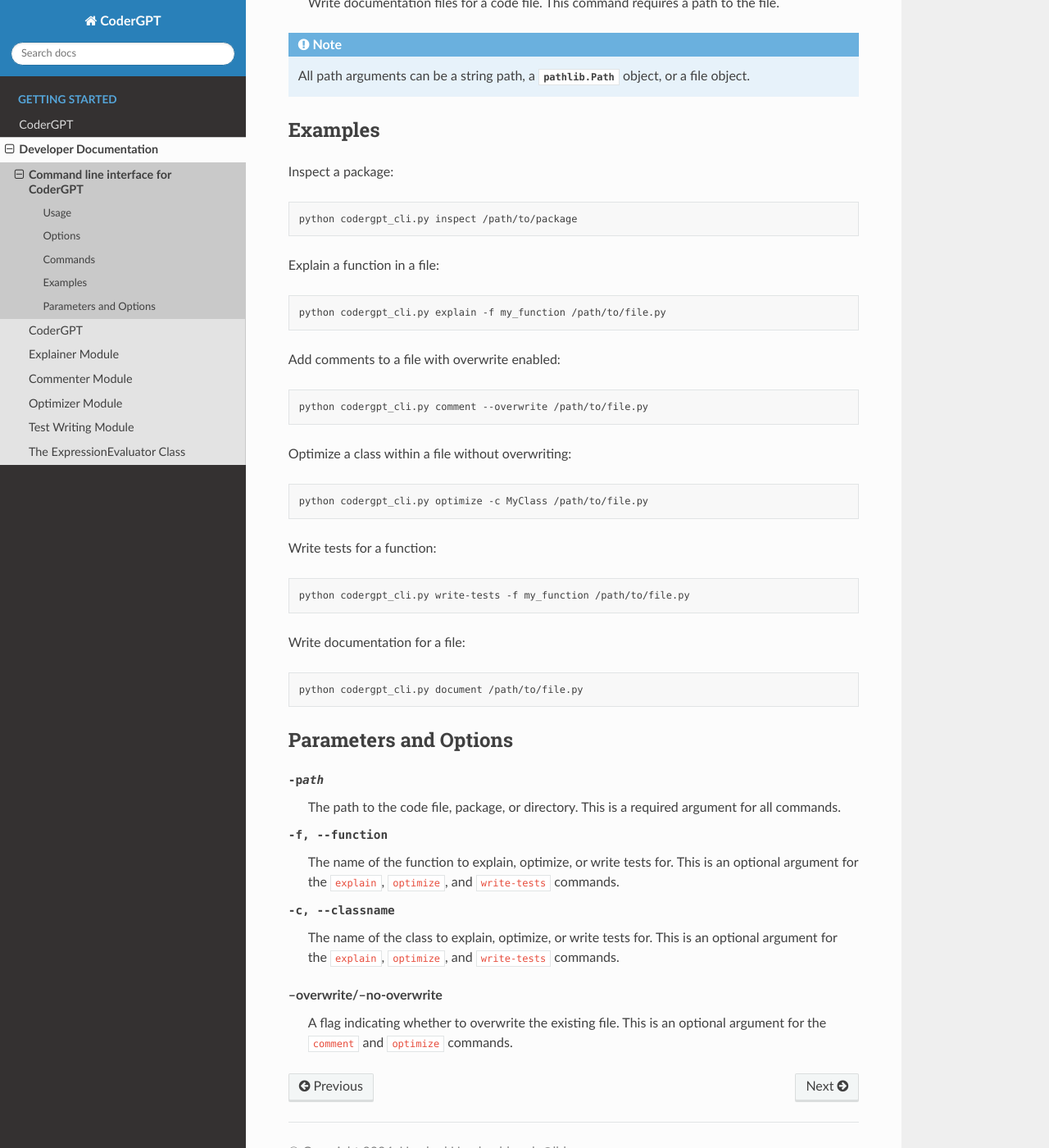
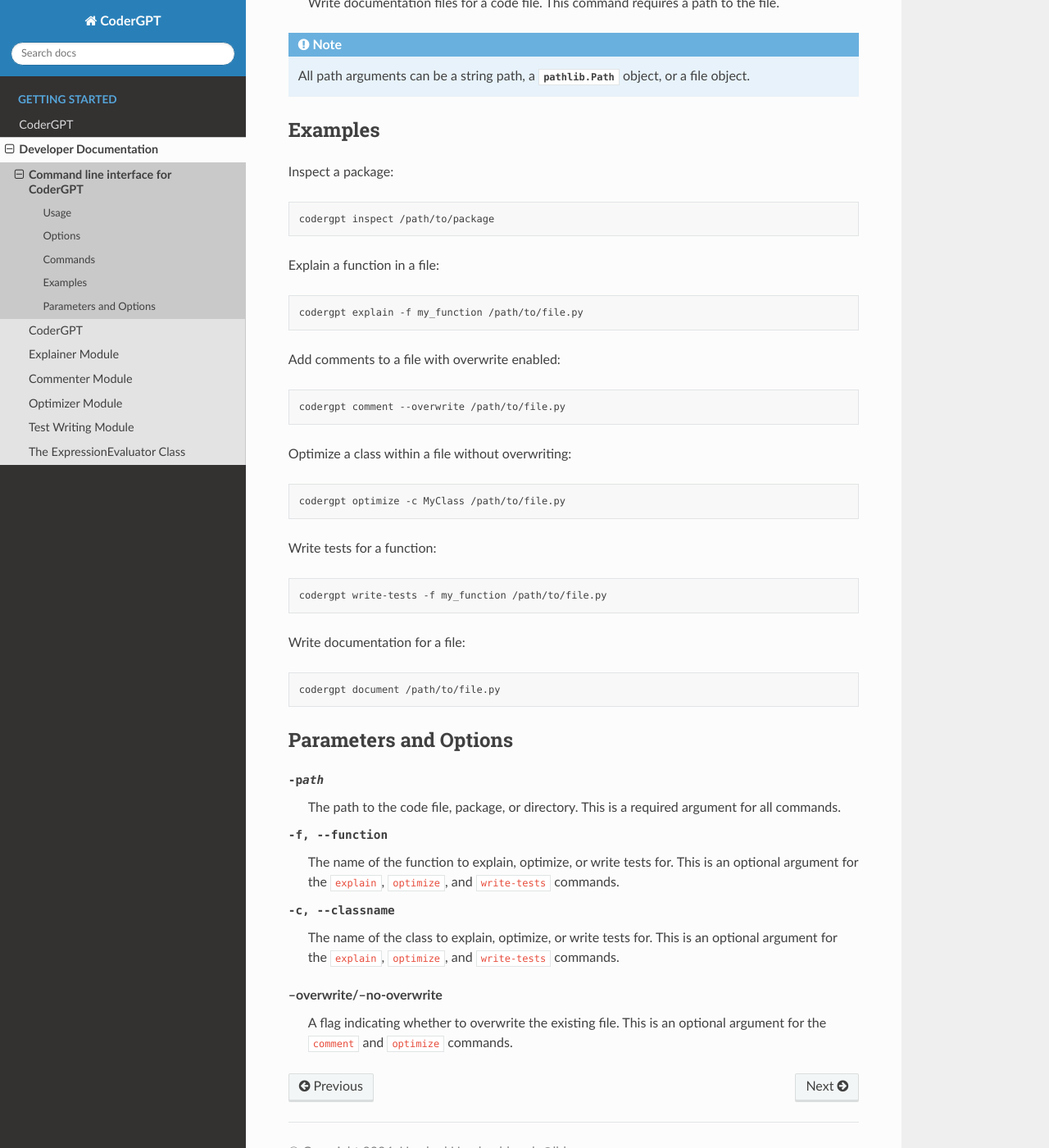
Before and after one commit to hrshdhgd/CoderGPT, a Sphinx documentation site: the page built from docs/cli.rst, in a window 1280 px wide and 1400 px high, scrolled down 1222 px. Shown: the whole window at 82% size. Built offline with Sphinx 7.4.7 and the Read the Docs theme 2.0.0, drawn with Linux system fonts in a browser that asks for light colours; pages that are not in the unit, such as notebooks, are missing from menus; some of the changed text lies outside the part shown.

Commit message:
CLI command changed from `code` to `codergpt`

```diff
--- a/docs/cli.rst
+++ b/docs/cli.rst
@@ -12,7 +12,7 @@
 
 .. code-block:: shell
 
-    python codergpt_cli.py [OPTIONS] COMMAND [ARGS]...
+    codergpt [OPTIONS] COMMAND [ARGS]...
 
 Options
 -------
@@ -56,37 +56,37 @@
 
 .. code-block:: shell
 
-    python codergpt_cli.py inspect /path/to/package
+    codergpt inspect /path/to/package
 
 Explain a function in a file:
 
 .. code-block:: shell
 
-    python codergpt_cli.py explain -f my_function /path/to/file.py
+    codergpt explain -f my_function /path/to/file.py
 
 Add comments to a file with overwrite enabled:
 
 .. code-block:: shell
 
-    python codergpt_cli.py comment --overwrite /path/to/file.py
+    codergpt comment --overwrite /path/to/file.py
 
 Optimize a class within a file without overwriting:
 
 .. code-block:: shell
 
-    python codergpt_cli.py optimize -c MyClass /path/to/file.py
+    codergpt optimize -c MyClass /path/to/file.py
 
 Write tests for a function:
 
 .. code-block:: shell
 
-    python codergpt_cli.py write-tests -f my_function /path/to/file.py
+    codergpt write-tests -f my_function /path/to/file.py
 
 Write documentation for a file:
 
 .. code-block:: shell
 
-    python codergpt_cli.py document /path/to/file.py
+    codergpt document /path/to/file.py
 
 Parameters and Options
 ----------------------
--- a/pyproject.toml
+++ b/pyproject.toml
@@ -31,7 +31,7 @@
 myst-parser = {version = ">=0.18.1"}
 
 [tool.poetry.scripts]
-code = "codergpt.cli:main"
+codergpt = "codergpt.cli:main"
 
 [tool.poetry-dynamic-versioning]
 enable = true
```
Also changed, not shown: README.md (+13 -13 lines), docs/description.rst (+11 -11 lines), 2 other files.
